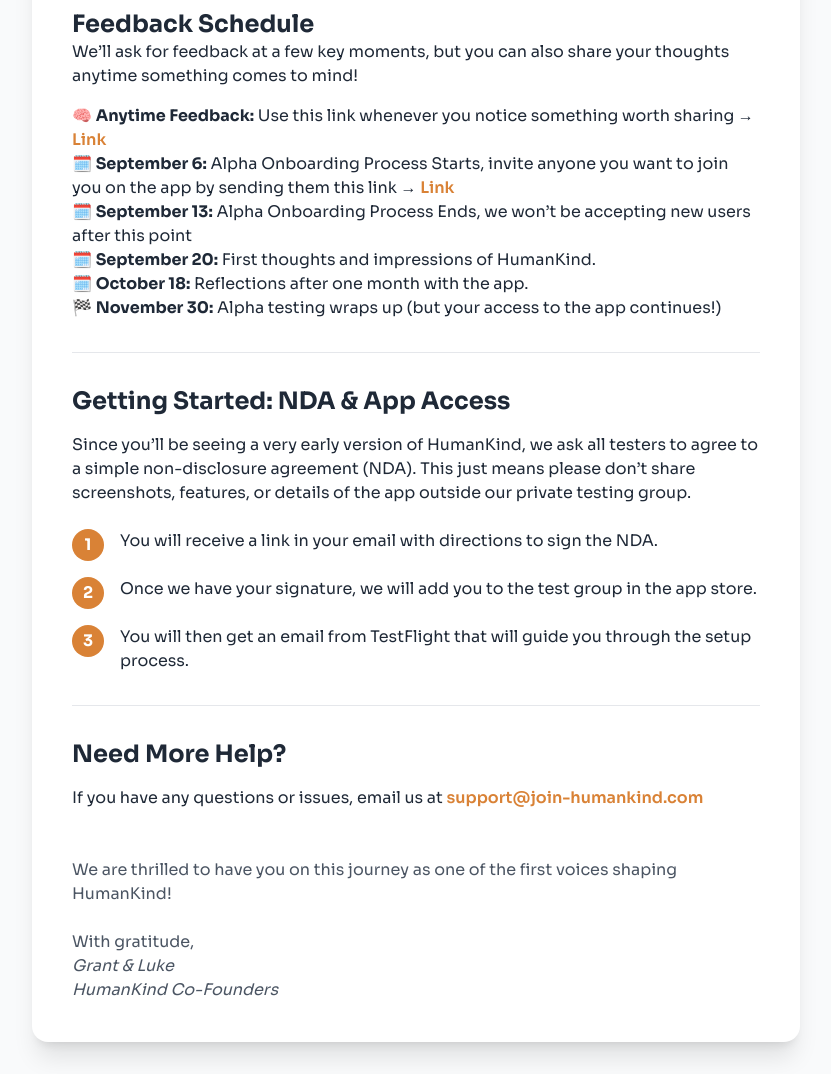
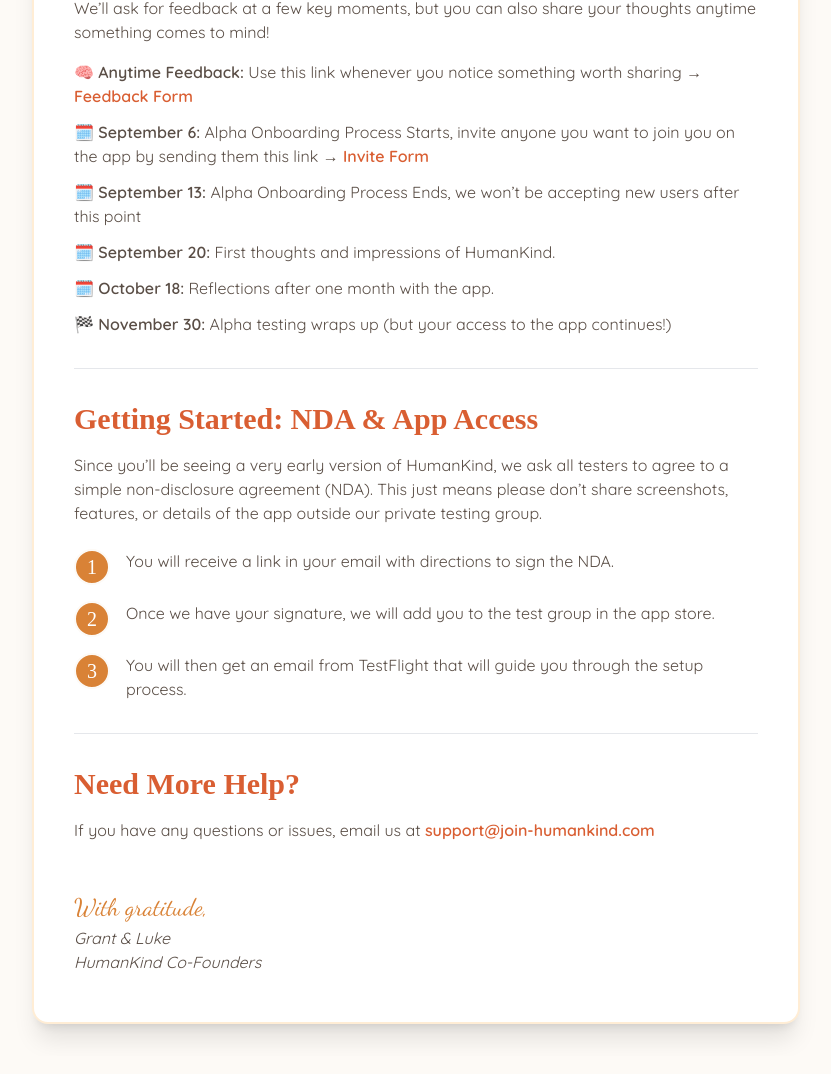
Before and after one commit to grsphx-human/grsphx-human.github.io, a website: page alpha/instructions/index.html in a window 1280 px wide. Shown: the part 702-1776 px from the top of the page, without its empty margins (224-1055 px from the left). Drawn offline with nearby package versions, Linux system fonts and the light colour scheme; a web font is replaced by a local one.

Commit message:
Update index.html

```diff
--- a/alpha/instructions/index.html
+++ b/alpha/instructions/index.html
@@ -6,42 +6,61 @@
     <title>Humankind Alpha - Instructions</title>
     <!-- Tailwind CSS for styling -->
     <script src="https://cdn.tailwindcss.com"></script>
-    <!-- Google Fonts: Sora (to match your main page) -->
+    <!-- Google Fonts -->
     <link rel="preconnect" href="https://fonts.googleapis.com">
     <link rel="preconnect" href="https://fonts.gstatic.com" crossorigin>
-    <link href="https://fonts.googleapis.com/css2?family=Sora:wght@400;600;700&display=swap" rel="stylesheet">
+    <link href="https://fonts.googleapis.com/css2?family=Dancing+Script:wght@400&family=Oranienbaum&family=Quicksand:wght@300;400;600&display=swap" rel="stylesheet">
     <style>
-        /* Copied directly from your main index.html for a consistent theme */
+        /* App-specific branding and colors */
         :root {
-            --primary-color: #D98236; /* Muted Orange for main buttons */
-            --primary-hover-color: #D95E32; /* Brighter Custom Orange for hover */
-            --primary-dark-bg: #D94004;
-            --primary-light-bg: #A69856;
-            --primary-light-text: #F0EAD6;
-            --primary-ring-color: #FDBA74;
+            --font-cursive: 'Dancing Script', cursive;
+            --font-heading: 'Oranienbaum', serif;
+            --font-body: 'Quicksand', sans-serif;
+
+            --color-primary: #D95E32; /* burnt orange */
+            --color-background: #FDFAF6; /* cream */
+            --color-card: #A69856; /* green */
+            --color-text: #D98236; /* light orange */
+            --color-border: #D94004; /* red */
+            --color-notification: #BACBD9; /* blue */
+            --color-body-text: #5a4e46; /* A darker, readable brown for body text */
         }
+
         body {
-            font-family: 'Sora', sans-serif;
-            background-color: #F9FAFB; /* Light gray background from your main page */
-            color: #1F2937; /* Dark text color */
+            font-family: var(--font-body);
+            background-color: var(--color-background);
+            color: var(--color-body-text);
+            font-weight: 400; /* Regular weight for better readability */
         }
-        .modern-btn {
-            background: linear-gradient(to right, var(--primary-color), var(--primary-hover-color));
-            transition: all 0.3s ease;
-            display: inline-block; /* Ensure button styles apply correctly */
+
+        /* Overriding Tailwind prose for custom typography */
+        .prose h1, .prose h2, .prose h3 {
+            font-family: var(--font-heading);
+            color: var(--color-primary);
         }
-        .modern-btn:hover {
-            transform: translateY(-2px);
-            box-shadow: 0 10px 20px -10px var(--primary-color);
+
+        .prose p, .prose ul, .prose ol {
+             color: var(--color-body-text);
         }
-        /* Custom style for links to match the theme */
+
+        .cursive-text {
+            font-family: var(--font-cursive);
+            color: var(--color-text);
+            font-size: 1.75rem; /* Larger size for tagline */
+            line-height: 1.4;
+        }
+
         .themed-link {
-            color: var(--primary-color);
+            color: var(--color-primary);
             font-weight: 600; /* semibold */
+            text-decoration: none;
+            transition: color 0.2s ease-in-out;
         }
         .themed-link:hover {
-            color: var(--primary-hover-color);
+            color: var(--color-border);
+            text-decoration: underline;
         }
+
         /* Custom list styling for the steps */
         .step-list {
             list-style: none;
@@ -56,38 +75,38 @@
         }
         .step-list li::before {
             content: counter(step-counter);
-            background-color: var(--primary-color);
+            background-color: var(--color-text);
             color: white;
-            font-weight: bold;
+            font-family: var(--font-heading);
+            font-size: 1.25rem;
             border-radius: 50%;
-            width: 2rem;
-            height: 2rem;
+            width: 2.25rem;
+            height: 2.25rem;
             flex-shrink: 0;
             display: inline-flex;
             align-items: center;
             justify-content: center;
             margin-right: 1rem;
+            border: 2px solid var(--color-background);
         }
     </style>
 </head>
 <body class="flex justify-center items-center min-h-screen p-4 sm:p-8">
 
-    <div class="w-full max-w-3xl bg-white rounded-2xl shadow-xl p-6 sm:p-10">
-        <div class="prose prose-lg max-w-none text-gray-800">
+    <div class="w-full max-w-3xl bg-white rounded-2xl shadow-xl p-6 sm:p-10 border-2 border-orange-100">
+        <div class="prose prose-lg max-w-none">
             <!-- Header -->
             <div class="text-center mb-10">
-                <img src="/logo.png" alt="HumanKind Logo" class="h-12 w-12 mx-auto mb-2" onerror="this.style.display='none'">
-                <h1 class="text-3xl font-bold">Hello Alpha Testers!</h1>
+                <img src="/logo.png" alt="HumanKind Logo" class="h-16 w-16 mx-auto mb-4" onerror="this.onerror=null;this.src='https://placehold.co/64x64/D98236/FFFFFF?text=HK&font=oranienbaum';">
+                <h1 class="text-5xl !mb-2">HumanKind</h1>
+                <p class="cursive-text !mt-0">when you focus on the good<br>the good gets better</p>
             </div>
-
-            <p>We're so excited to share that we’re officially opening up alpha testing for HumanKind! 🎉</p>
-            <p class="mt-4">Our app is designed to make gratitude a shared, meaningful part of everyday life. HumanKind is all about building a genuine community around giving and receiving gratitude—something we think the online world could use a lot more of. 🙏</p>
 
             <hr class="my-8">
 
-            <h2 class="text-2xl font-bold">What to Expect</h2>
+            <h2 class="text-3xl font-bold">What to Expect</h2>
             <p>As one of our first-ever alpha testers, you’ll:</p>
-            <ul class="mt-4">
+            <ul class="mt-4 list-disc list-inside space-y-2">
                 <li>🤫 Get early access to the app before anyone else.</li>
                 <li>💡 Help us shape the entire experience with your direct feedback.</li>
                 <li>🌱 Be part of a small, foundational group making HumanKind better from the ground up.</li>
@@ -96,11 +115,11 @@
 
             <hr class="my-8">
 
-            <h2 class="text-2xl font-bold">Feedback Schedule</h2>
+            <h2 class="text-3xl font-bold">Feedback Schedule</h2>
             <p>We’ll ask for feedback at a few key moments, but you can also share your thoughts anytime something comes to mind!</p>
-            <ul class="mt-4">
-                <li>🧠 <strong>Anytime Feedback:</strong> Use this link whenever you notice something worth sharing → <a href="https://docs.google.com/forms/d/e/1FAIpQLSex3kcXkLIXrujaSi56WJnM6UDyHmBy6zqtNvkdRTmdEayCQQ/viewform?usp=dialog" class="themed-link">Link</a></li>
-                <li>🗓️ <strong>September 6:</strong> Alpha Onboarding Process Starts, invite anyone you want to join you on the app by sending them this link → <a href="https://docs.google.com/forms/d/e/1FAIpQLSc8fLVLYc9e7e-NpUN1SERKZfgBQPT-RJ-a6IGiB7MR2p0fbw/viewform?usp=header" class="themed-link">Link</a></li>
+            <ul class="mt-4 space-y-3">
+                <li>🧠 <strong>Anytime Feedback:</strong> Use this link whenever you notice something worth sharing → <a href="https://docs.google.com/forms/d/e/1FAIpQLSex3kcXkLIXrujaSi56WJnM6UDyHmBy6zqtNvkdRTmdEayCQQ/viewform?usp=dialog" class="themed-link" target="_blank" rel="noopener noreferrer">Feedback Form</a></li>
+                <li>🗓️ <strong>September 6:</strong> Alpha Onboarding Process Starts, invite anyone you want to join you on the app by sending them this link → <a href="https://docs.google.com/forms/d/e/1FAIpQLSc8fLVLYc9e7e-NpUN1SERKZfgBQPT-RJ-a6IGiB7MR2p0fbw/viewform?usp=header" class="themed-link" target="_blank" rel="noopener noreferrer">Invite Form</a></li>
                 <li>🗓️ <strong>September 13:</strong> Alpha Onboarding Process Ends, we won’t be accepting new users after this point</li>
                 <li>🗓️ <strong>September 20:</strong> First thoughts and impressions of HumanKind.</li>
                 <li>🗓️ <strong>October 18:</strong> Reflections after one month with the app.</li>
@@ -110,7 +129,7 @@
             <hr class="my-8">
 
             <!-- NDA & Setup Section -->
-            <h2 class="text-2xl font-bold">Getting Started: NDA & App Access</h2>
+            <h2 class="text-3xl font-bold">Getting Started: NDA & App Access</h2>
             <div class="mt-4">
                 <p>Since you’ll be seeing a very early version of HumanKind, we ask all testers to agree to a simple non-disclosure agreement (NDA). This just means please don’t share screenshots, features, or details of the app outside our private testing group.</p>
                 <ol class="step-list mt-6">
@@ -123,13 +142,13 @@
             <hr class="my-8">
 
             <!-- Support Section -->
-            <h2 class="text-2xl font-bold">Need More Help?</h2>
+            <h2 class="text-3xl font-bold">Need More Help?</h2>
             <div class="mt-4">
                 <p>If you have any questions or issues, email us at <a href="mailto:support@join-humankind.com" class="themed-link">support@join-humankind.com</a></p>
             </div>
 
-            <p class="mt-12 text-gray-600">We are thrilled to have you on this journey as one of the first voices shaping HumanKind!</p>
-            <p class="mt-6 text-gray-600">With gratitude,<br><em>Grant & Luke<br>HumanKind Co-Founders</em></p>
+            <p class="mt-12" style="font-family: var(--font-cursive); font-size: 1.5rem; color: var(--color-text);">With gratitude,</p>
+            <p class="mt-2 !-translate-y-2" style="color: var(--color-body-text);"><em>Grant & Luke<br>HumanKind Co-Founders</em></p>
         </div>
     </div>
 
```
